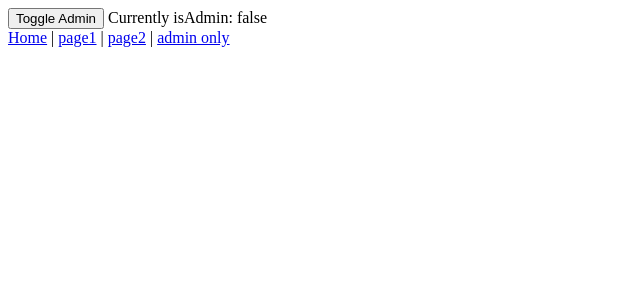
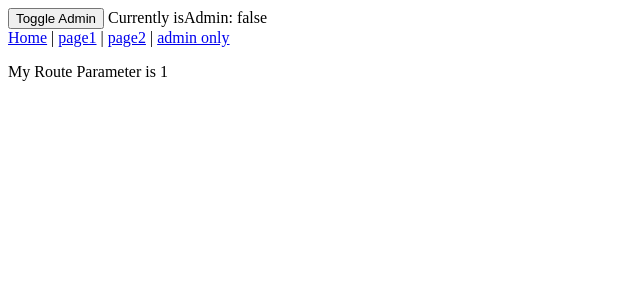
Before and after one commit to KevinW831205/MyAngularCrashCourse, an Angular app: page /page/1 in a window 1280 px wide. Before the commit this address led to /. Shown: the top 300 px of the page, without its empty margins (0-640 px from the left). Built offline with nearby package versions, Linux system fonts and the light colour scheme.

Commit message:
route params

```diff
--- a/src/app/app-routing.module.ts
+++ b/src/app/app-routing.module.ts
@@ -5,9 +5,12 @@ import { Page2Component } from './routingDemo/page2/page2.component';
 import { HomeComponent } from './routingDemo/home/home.component';
 import { AdminComponent } from './routingDemo/admin/admin.component';
 import { RouterGuardService } from './service/router-guard.service';
+import { PageComponent } from './routingDemo/page/page.component';
 
 
 const routes: Routes = [
+  { path: "page/new", component: PageComponent}, // more specific routes first, navigate to these route in the browser on your own
+  { path: "page/:id", component: PageComponent },
   { path: "page1", component: Page1Component },
   { path: "page2", component: Page2Component },
   { path: "home", component: HomeComponent },
--- a/src/app/app.module.ts
+++ b/src/app/app.module.ts
@@ -16,6 +16,7 @@ import { NavComponent } from './routingDemo/nav/nav.component';
 import { HomeComponent } from './routingDemo/home/home.component';
 import { RouterGuardService } from './service/router-guard.service';
 import { AdminComponent } from './routingDemo/admin/admin.component';
+import { PageComponent } from './routingDemo/page/page.component';
 
 
 @NgModule({
@@ -29,7 +30,8 @@ import { AdminComponent } from './routingDemo/admin/admin.component';
     Page2Component,
     NavComponent,
     HomeComponent,
-    AdminComponent
+    AdminComponent,
+    PageComponent
   ],
   imports: [
     BrowserModule,
--- /dev/null
+++ b/src/app/routingDemo/page/page.component.html
@@ -0,0 +1 @@
+<p>My Route Parameter is {{routeParam}}</p>
--- /dev/null
+++ b/src/app/routingDemo/page/page.component.ts
@@ -0,0 +1,18 @@
+import { Component, OnInit } from '@angular/core';
+import { ActivatedRoute } from '@angular/router';
+
+@Component({
+  selector: 'app-page',
+  templateUrl: './page.component.html',
+  styleUrls: ['./page.component.css']
+})
+export class PageComponent implements OnInit {
+  routeParam = null;
+
+  constructor(private route: ActivatedRoute) { }
+
+  ngOnInit() {
+    this.routeParam = this.route.snapshot.paramMap.get('id');
+  }
+
+}
--- a/src/app/service/router-guard.service.ts
+++ b/src/app/service/router-guard.service.ts
@@ -14,7 +14,12 @@ export class RouterGuardService implements CanActivate {
   constructor(private router: Router) { }
 
   canActivate() {
-    return this.user.isAdmin;
+    if(this.user.isAdmin){
+      return true;
+    } else {
+      this.router.navigate(["home"])
+      return false;
+    }
   }
 
   toggleAdmin(){
```
Also changed, not shown: src/app/routingDemo/page/page.component.css (added), 1 other file (tests, documents, lock files or other folders).
